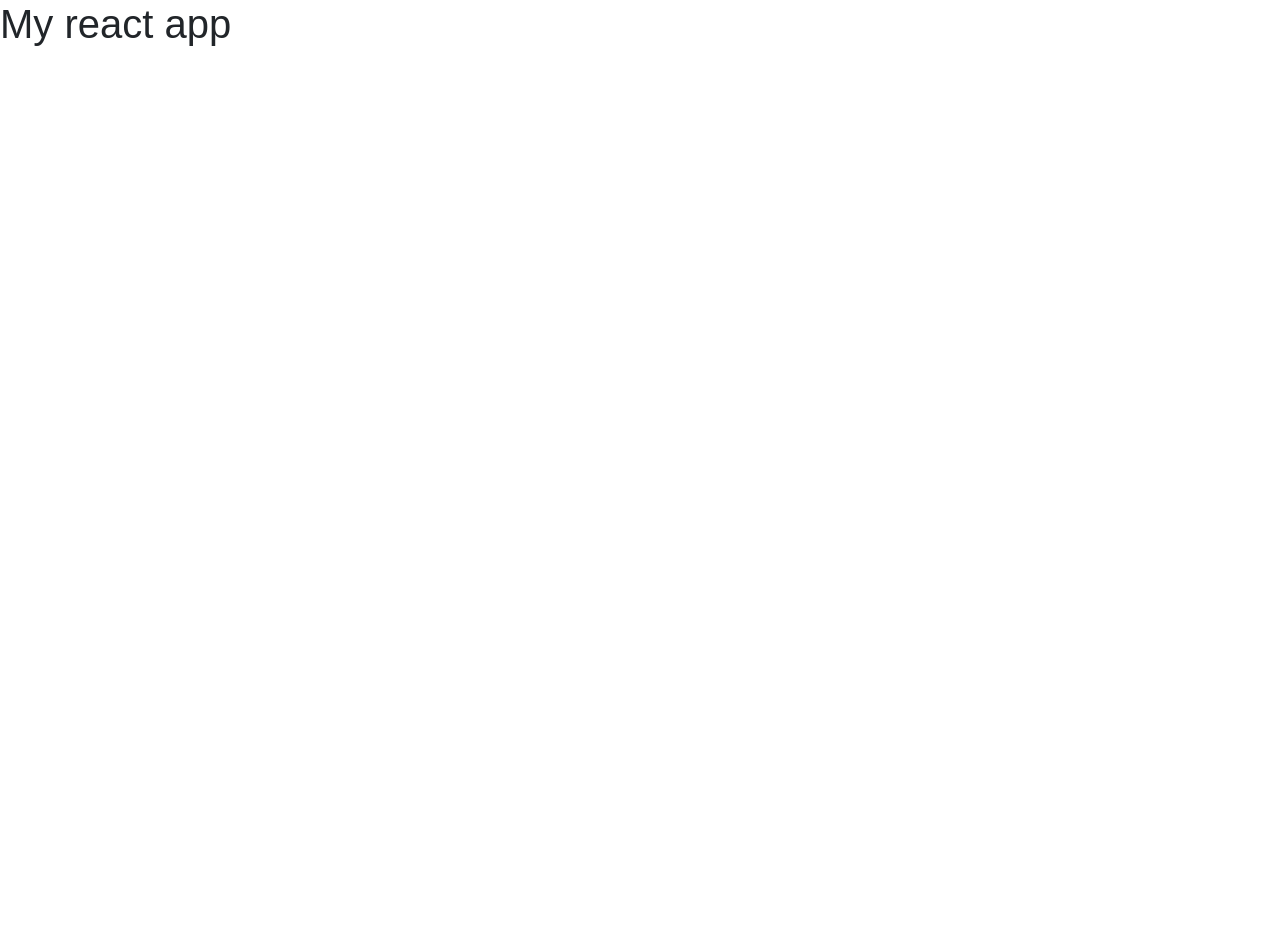
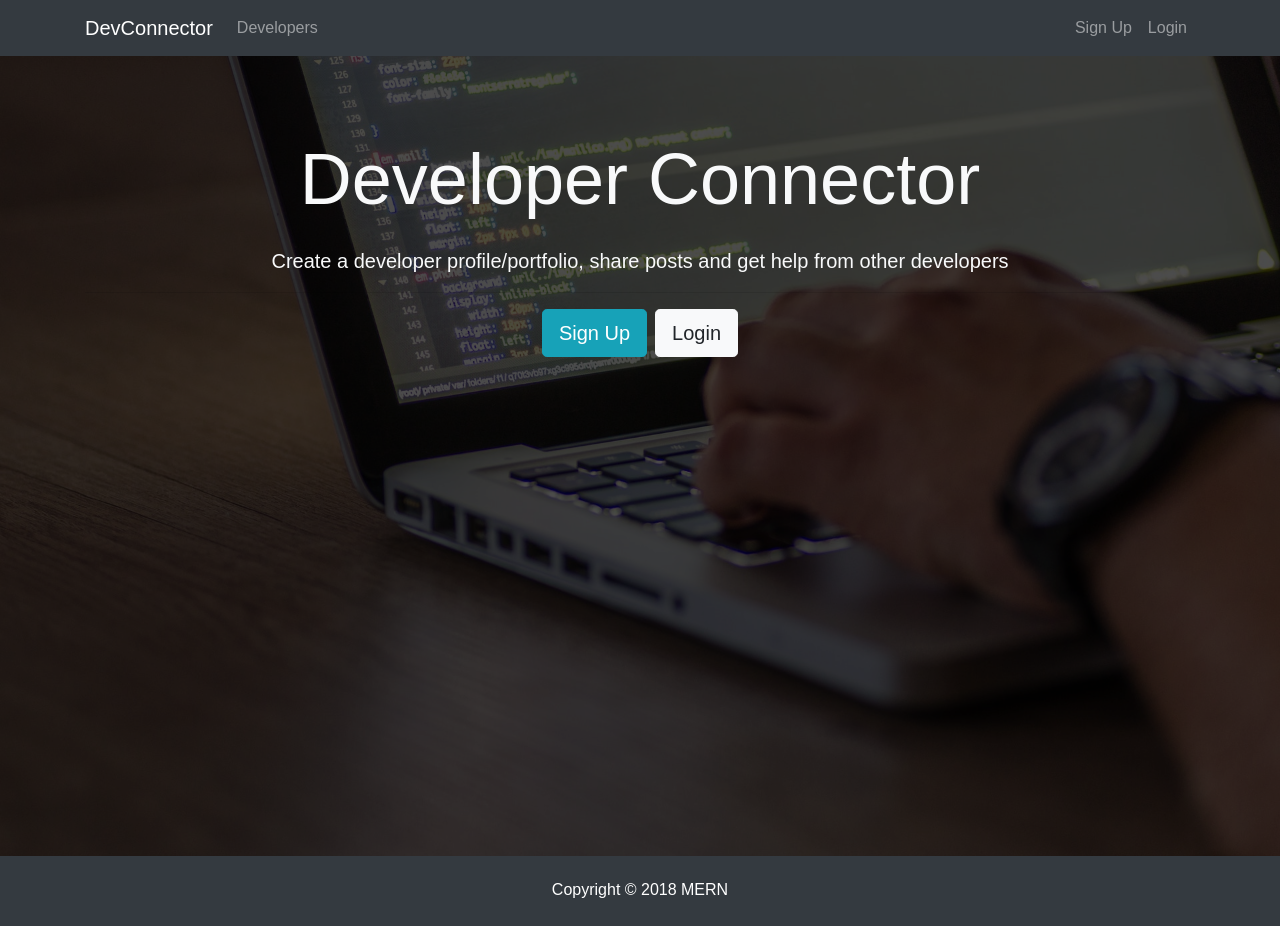
Before and after one commit to valpioner/mern, a React (Create React App) app in the folder client/: page / in a window 1280 px wide. Before the commit the page ends 800 px from the top, so only its background shows below. Built offline with nearby package versions, Linux system fonts and the light colour scheme.

Commit message:
Added Footer, Header, Landing components

```diff
--- a/client/src/App.js
+++ b/client/src/App.js
@@ -1,11 +1,18 @@
 import React, { Component } from 'react';
+
+import Navbar from './components/layout/Navbar';
+import Footer from './components/layout/Footer';
+import Landing from './components/layout/Landing';
+
 import './App.css';
 
 class App extends Component {
   render() {
     return (
       <div className="App">
-        <h1>My react app</h1>
+        <Navbar />
+        <Landing />
+        <Footer />
       </div>
     );
   }
--- /dev/null
+++ b/client/src/components/layout/Footer.js
@@ -0,0 +1,9 @@
+import React from 'react'
+
+export default () => {
+  return (
+    <footer className="bg-dark text-white mt-5 p-4 text-center">
+      Copyright &copy; {new Date().getFullYear()} MERN
+    </footer>
+  )
+}
--- /dev/null
+++ b/client/src/components/layout/Landing.js
@@ -0,0 +1,26 @@
+import React, { Component } from 'react'
+
+class Landing extends Component {
+  render() {
+    return (
+      <div className="landing">
+        <div className="dark-overlay landing-inner text-light">
+          <div className="container">
+            <div className="row">
+              <div className="col-md-12 text-center">
+                <h1 className="display-3 mb-4">Developer Connector
+                </h1>
+                <p className="lead"> Create a developer profile/portfolio, share posts and get help from other developers</p>
+                <hr />
+                <a href="register.html" className="btn btn-lg btn-info mr-2">Sign Up</a>
+                <a href="login.html" className="btn btn-lg btn-light">Login</a>
+              </div>
+            </div>
+          </div>
+        </div>
+      </div>
+    )
+  }
+}
+
+export default Landing;
--- /dev/null
+++ b/client/src/components/layout/Navbar.js
@@ -0,0 +1,36 @@
+import React, { Component } from 'react'
+
+class Navbar extends Component {
+  render() {
+    return (
+      <nav className="navbar navbar-expand-sm navbar-dark bg-dark mb-4">
+      <div className="container">
+        <a className="navbar-brand" href="landing.html">DevConnector</a>
+        <button className="navbar-toggler" type="button" data-toggle="collapse" data-target="#mobile-nav">
+          <span className="navbar-toggler-icon"></span>
+        </button>
+
+        <div className="collapse navbar-collapse" id="mobile-nav">
+          <ul className="navbar-nav mr-auto">
+            <li className="nav-item">
+              <a className="nav-link" href="profiles.html"> Developers
+              </a>
+            </li>
+          </ul>
+
+          <ul className="navbar-nav ml-auto">
+            <li className="nav-item">
+              <a className="nav-link" href="register.html">Sign Up</a>
+            </li>
+            <li className="nav-item">
+              <a className="nav-link" href="login.html">Login</a>
+            </li>
+          </ul>
+        </div>
+      </div>
+    </nav>
+    )
+  }
+}
+
+export default Navbar;
```
